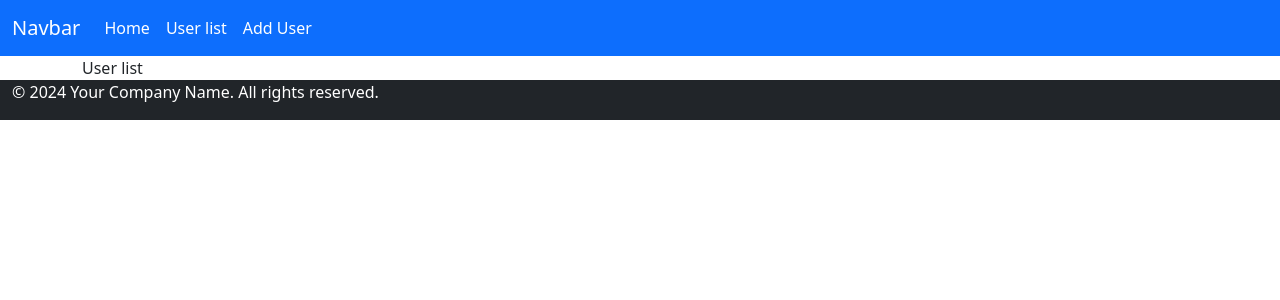
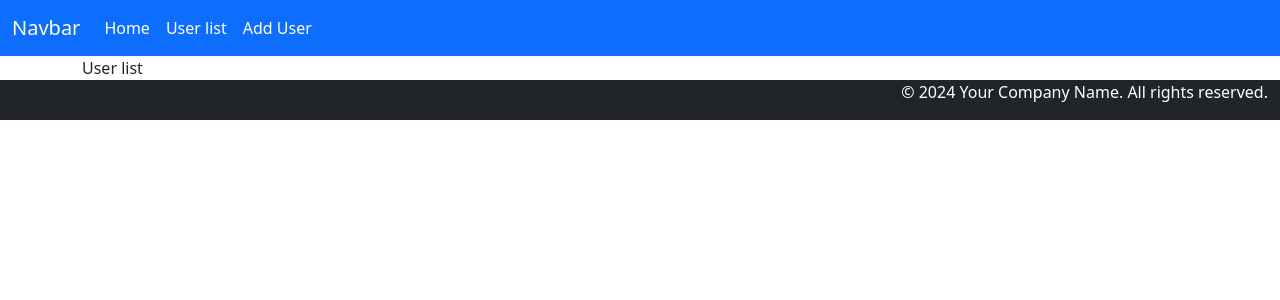
Before and after one commit to Shubhamsarkar98/crud-php-react, a React (Vite) app: page /userlist in a window 1280 px wide. Shown: the top 300 px of the page. Built offline with nearby package versions, Linux system fonts and the light colour scheme.

Commit message:
table-create

```diff
--- a/src/Pages/UserList.jsx
+++ b/src/Pages/UserList.jsx
@@ -6,6 +6,7 @@ const UserList = () => {
       <div className='row'>
         <div className='col-md-6'>
           User list</div>
+
       </div>
     </div>
   )
--- a/src/components/Footer.jsx
+++ b/src/components/Footer.jsx
@@ -8,7 +8,7 @@ const Footer = () => {
    <div className="container-fluid">
     <div className='row'>
         <div className='col-md-12'>
-         <p style={{color:"white",alignContent:'center'}}>&copy; {year} Your Company Name. All rights reserved.</p>
+         <p style={{color:"white",alignContent:'center',float:'right'}}>&copy; {year} Your Company Name. All rights reserved.</p>
         </div>
     </div>
    </div>
```
Also changed, not shown: src/components/Tables.jsx (added, +17 -0 lines).
